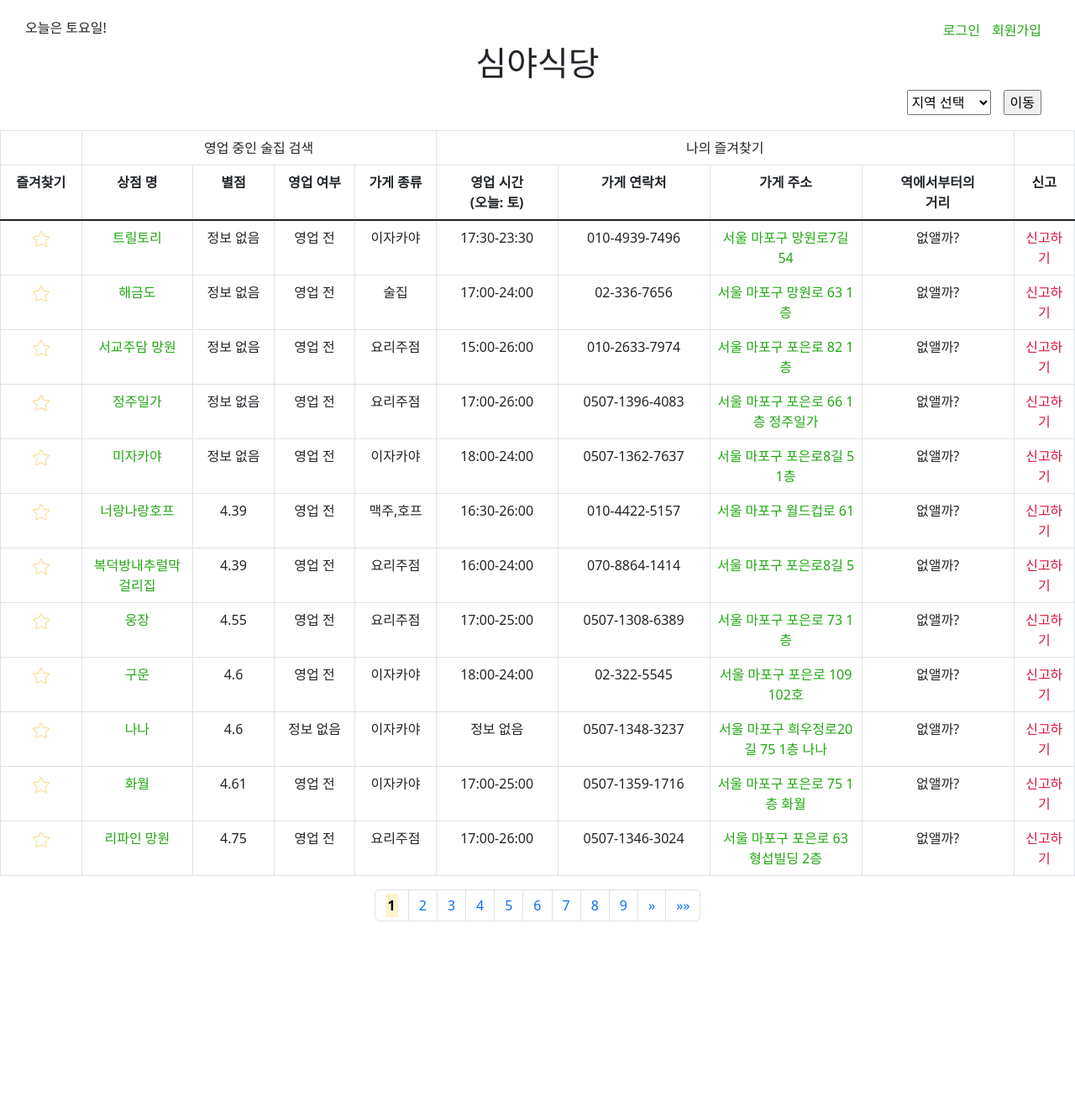
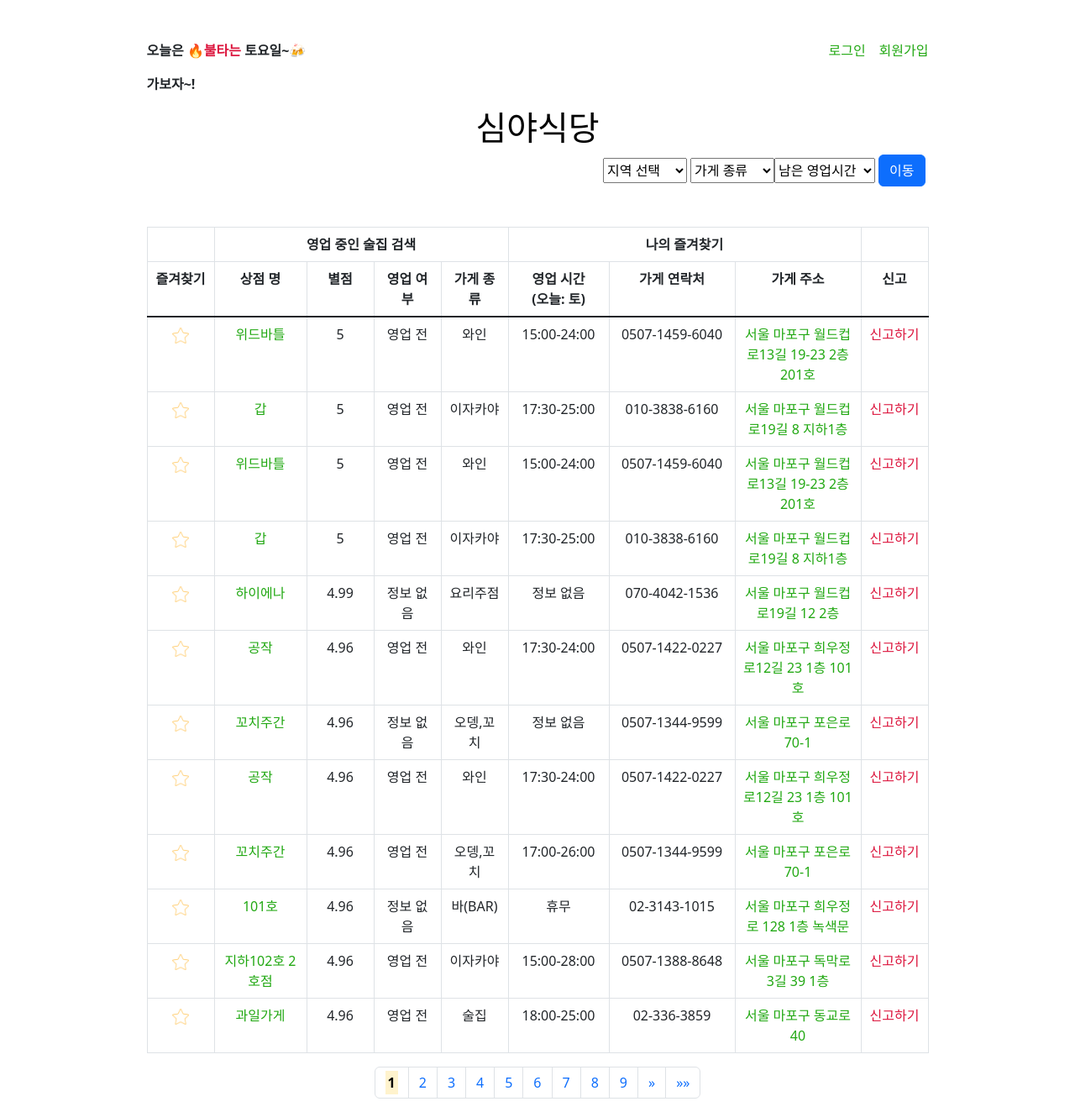
Before and after one commit to JaeY0ung/SimYaSikDang, a Flask app: page / in a window 1280 px wide. Shown: the whole page at 84% size. Before the commit the page ends 1097 px from the top, so only its background shows below. Run offline with Flask 3, Linux system fonts and the light colour scheme.

Commit message:
1. 심야식당 텍스트 클릭시 화면 리프레시 (모든 카테고리 초기화) 2. sorting을 위헤 별점 정보없음에서 0.0 으로 변경
3. 최소 남은 영업시간에 따른 필터링 완료

```diff
--- a/DataProcessing/dataProcesing.py
+++ b/DataProcessing/dataProcesing.py
@@ -15,6 +15,9 @@ def processed_data_to_csv(area):
             address = line['address']
             open_info = line['time_info']
             contact = line['contact']
+
+            if star_rating == null:
+                star_rating = 0.0
 
             open_info_by_day = {'월': {"opening_hours": null, "last_order_time": null},
                                      '화': {"opening_hours": null, "last_order_time": null},
--- a/app.py
+++ b/app.py
@@ -3,21 +3,22 @@ from Pagination.pagination import Pagination
 from FileTransform.fileTransform import load_csv
 from datetime import datetime
 import src.seoul_area_data as seoul_area_data
+from operator import itemgetter
 
-# 오늘이 무슨 요일인지 구하는 함수
+#? 오늘이 무슨 요일인지 구하는 함수
 def yoil():
     today = datetime.today().weekday()
     yoil_arr = ['월','화','수','목','금','토','일']
     return yoil_arr[today]
 
-# 지금이 몇신지 구하는 함수 (ex. 18:30)
+#? 지금이 몇신지 구하는 함수 (ex. 18:30)
 def time():
     now = datetime.now()
     return now.hour, now.minute
 
 null = '정보 없음'
-
 areas_dict = seoul_area_data.areas_dict_test
+types = ['맥주,호프', '술집', '포장마차', '이자카야', '요리주점', '오뎅,꼬치', '전통,민속주점', '와인', '바(BAR)']
 
 areas = []
 for gu in areas_dict.keys():
@@ -25,26 +26,61 @@ for gu in areas_dict.keys():
         areas.append(area)
 
 app = Flask(__name__)
-
 @app.route('/')
 def home():
+    today_yoil = yoil()
+    timenow = time()
+    #? default 창
+    shopdata = load_csv("./csv/망원_processed.csv")
+
     page = request.args.get('page', default=1, type=int)
     area = request.args.get('area', default='', type=str)
+    type = request.args.get('type', default='', type=str)
+    timefromnow = request.args.get('timefromnow', default=0, type=int)
+
+    for shop in shopdata:
+        shop_time = shop[today_yoil + "opening_hours"]
+        if shop_time in [null, '휴무']:
+            shop['status'] = null
+        else:
+            print(f'현재 시간: {timenow}')
+            shop_open_time  = int(shop_time[:2]) * 100 + int(shop_time[3:5])
+            shop_close_time = int(shop_time[-5:-3]) * 100 + int(shop_time[-2:])
+            timenow_int = timenow[0] * 100 + timenow[1]
+            if timenow_int < shop_open_time:
+                shop['status'] = '영업 전'
+            elif timenow_int <= shop_close_time:
+                shop['status'] = '영업 중'
+            else:
+                shop['status'] = '영업 종료'
+
+    #? 필터
     if area:
         shopdata = load_csv(f"./csv/{area}_processed.csv")
-    else:
-        shopdata = load_csv("./csv/망원_processed.csv")
-    today_yoil = yoil()
-    timenow = time()
-
-    for shop in shopdata:
-        print(shop[f'{today_yoil}opening_hours'])
+    if type:
+        shopdata = [shop for shop in shopdata if type == shop['type']]
+    if timefromnow:
+        data = []
+        for shop in shopdata:
+            shop_time = shop[today_yoil + "opening_hours"]
+            if shop_time in [null, '휴무']:
+                continue
+            shop_open_time  = int(shop_time[:2]) * 100 + int(shop_time[3:5])
+            shop_close_time = int(shop_time[-5:-3]) * 100 + int(shop_time[-2:])
+            timenow_int = timenow[0] * 100 + timenow[1]
+            if timenow_int + timefromnow <= shop_close_time:
+                data.append(shop)
+        shopdata = data
 
     pagemaker = Pagination()
     pagemaker.makepagination(shopdata, page)
+    print('before', shopdata)
+    #? 기본 정렬: 별점 순
+    #? 얘보다 좀 더 빠름 <- shopdata = sorted(shopdata, key = lambda x: x['star_rating'], reverse=True)
+    shopdata = sorted(shopdata, key= itemgetter('star_rating'), reverse=True)
 
-    return render_template("home.html", today_yoil = today_yoil, timenow = timenow,
-                           areas=areas, area=area, null = null,
+    return render_template("home.html", today_yoil = today_yoil, timenow = timenow, null = null,
+                           areas=areas, area=area, types = types, type = type, timefromnow = timefromnow,
                            shopdata = shopdata[pagemaker.start_index : pagemaker.end_index + 1],
                            page = page, total_page = pagemaker.total_page,
                            pagination_start = pagemaker.pagination_start,
--- a/templates/home.html
+++ b/templates/home.html
@@ -1,6 +1,5 @@
 <!DOCTYPE html>
 <html lang="en">
-
 <head>
     <meta charset="UTF-8">
     <meta name="viewport" content="width=device-width, initial-scale=1.0">
@@ -8,6 +7,9 @@
     <link href="https://cdn.jsdelivr.net/npm/bootstrap@5.3.0/dist/css/bootstrap.min.css" rel="stylesheet"
         integrity="sha384-9ndCyUaIbzAi2FUVXJi0CjmCapSmO7SnpJef0486qhLnuZ2cdeRhO02iuK6FUUVM" crossorigin="anonymous">
     <style>
+        body{
+            text-align: center;
+        }
         .cover {
             display: flex;
             justify-content: space-between;
@@ -16,70 +18,95 @@
             color: rgb(33, 168, 18);
             text-decoration: none;
         }
-        td, th, .center {
-            /* 수평 중앙 정렬하기 */
-            text-align: center;
-        }
-        .fl-r {
-            float: right;
-            margin-right: 40px;
-        }
-        .mg-r{
-            margin-right: 10px;
-        }
-        .mg-l {
-            margin-left: 30px;
-        }
-        /* class가 fl-r인 element 밑의 select에 대해 적용된다 */
-        .fl-r select{
-            margin-right: 10px;
-            width: 100px;
-            height: 30px;
-        }
-        input{
-            height: 30px;
-        }
     </style>
 </head>
-<body>
-    <br>
-    <!-- 양 끝 정렬 -->
-    <div class="cover">
-        <div><h6 class="mg-l">오늘은 {{ today_yoil }}요일!</h6></div>
-        <div class="fl-r">
-            <span class="mg-r"><a href="#">로그인</a></span>
-            <span><a href="#">회원가입</a></span>
+<body class="d-flex justify-content-center">
+    <div>
+        <div class="d-flex justify-content-between mt-5">
+            <p><strong>
+                오늘은
+                {% if today_yoil in ['금','토','일'] %}
+                    <span class="ingredient" style="color: crimson;">
+                        🔥불타는
+                    </span>
+                {% endif %}
+                {{ today_yoil }}요일~🍻
+            </strong></p>
+            <div class="d-flex justify-content-between">
+                <a href="#" class="mx-3">로그인</a>
+                <a href="#">회원가입</a>
             </div>
         </div>
-    <h1 class="center">심야식당</h1>
-    <div class="fl-r">
+        <div class="d-flex justify-content-start">
+            <p><strong>가보자~!</strong></p>
+        </div>
+        <h1 class="center"><a href="/" style="color: black;">심야식당</a></h1>
         <form method="get">
-            <select name="area">
+            <div class="d-flex justify-content-end">
+                <!--? 지역 필터 -->
+                <select name="area" class="mx-1" style="width: 100px; height: 30px; margin-top: 4px">
+                    <div>
                         {% if area %}
-                    <!-- disabled 속성을 제거하여 클릭하지 않아도 계속해서 값을 이것으로 가지도록 함) -->
                             <option value="{{ area }}" selected hidden>{{ area }}</option>
                         {% else %}
                             <option value="{{ area }}" selected disabled hidden>지역 선택</option>
                         {% endif %}
+                    </div>
+                    <div>
+                        <option value="">전체</option>
                         {% for i in areas %}
                             <option value="{{ i }}">{{ i }}</option>
                         {% endfor %}
+                    </div>
                 </select>
-            <input type="submit" value="이동">
+                <!-- TODO: multiple 속성 넣기  -->
+                <!--? 타입 필터 -->
+                <select name="type" style="width: 100px; height: 30px; margin-top: 4px">
+                    <div>
+                        {% if type %}
+                            <!-- disabled 속성을 제거하여 클릭하지 않아도 계속해서 값을 이것으로 가지도록 함) -->
+                            <option value="{{ type }}" selected hidden>{{ type }}</option>
+                        {% else %}
+                            <option value="{{ type }}" selected disabled hidden>가게 종류</option>
+                        {% endif %}
+                    </div>
+                    <div>
+                        <option value="">전체</option>
+                        {% for t in types %}
+                            <option value="{{ t }}">{{ t }}</option>
+                        {% endfor %}
+                    </div>
+                </select>
+                <!--? 시간 필터 -->
+                <select name="timefromnow" style="width: 120px; height: 30px; margin-top: 4px">
+                    <div>
+                        {% if timefromnow %}
+                            <option value="{{ timefromnow }}" selected hidden>{{ timefromnow }}시간 이상</option>
+                        {% else %}
+                            <option value="" selected disabled hidden>남은 영업시간</option>
+                        {% endif %}
+                    </div>
+                    <div>
+                        <option value="">전체</option>
+                        {% for t in [[2, '2시간 이상'], [3, '3시간 이상'], [4, '4시간 이상']] %}
+                            <option value="{{ t[0] }}">{{ t[1] }}</option>
+                        {% endfor %}
+                    </div>
+                </select>
+
+                <input type="submit" value="이동" class="btn btn-primary mx-1" >
+            </div>
         </form>
-    </div>
         <br>
         <br>
         <div>
             <table class="table table-bordered">
                 <thead>
                     <tr>
-                    <!-- 다른 테이블과 가로 길이 맞추기 -->
-                    <td scope="col" id="open_shop_li" colspan="1"></td>
-                    <td scope="col" id="open_shop_li" colspan="4">영업 중인 술집 검색</td>
-                    <td scope="col" id="favorite_shop" colspan="4">나의 즐겨찾기</td>
-                    <td scope="col" id="open_shop_li" colspan="1"></td>
-
+                        <th scope="col" id="" colspan="1"></th>
+                        <th scope="col" id="open_shop_li" colspan="4">영업 중인 술집 검색</th>
+                        <th scope="col" id="favorite_shop" colspan="3">나의 즐겨찾기</th>
+                        <th scope="col" id="" colspan="1"></th>
                     </tr>
                 </thead>
                 <tr>
@@ -91,10 +118,8 @@
                     <th scope="col" width="120">영업 시간<br>(오늘: {{ today_yoil }})</th>
                     <th scope="col" width="150">가게 연락처</th>
                     <th scope="col" width="150">가게 주소</th>
-                <th scope="col" width="150">역에서부터의<br>거리</th>
-                <th scope="col" width="60">신고</th>
+                    <th scope="col" width="80">신고</th>
                 </tr>
-
 
                 <tbody class="table-group-divider">
                     {% for shop in shopdata %}
@@ -102,25 +127,11 @@
                         <td><img src="{{ url_for('static', filename='IMG/star/empty_yellow_star.png') }}" alt="star_img" width="20" ></td>
                         <td><a href="https://map.naver.com/v5/search/{{ shop['name'] }}/place" target="_blank">{{ shop['name'] }}</a></td>
                         <td>{{ shop['star_rating'] }}</td>
-                    {% set shop_time = shop[today_yoil + "opening_hours"] %}
-                    {% set shop_open_time = shop_time[:2]| int * 100 + shop_time[3:5] | int %}
-                    {% set shop_close_time = shop_time[-5:-3]| int * 100 + shop_time[-2:] | int %}
-                    <td>
-                    {% if shop_time == null%}
-                        {{ null }}
-                    {% elif timenow[0]*100 + timenow[1] < shop_open_time %}
-                        영업 전
-                    {% elif timenow[0]*100 + timenow[1] <= shop_close_time %}
-                        영업 중
-                    {% else %}
-                        영업 종료
-                    {% endif %}
-                    </td>
+                        <td>{{ shop['status'] }}</td>
                         <td>{{ shop['type'] }}</td>
-                    <td>{{ shop_time }}</td>
+                        <td>{{ shop[today_yoil + "opening_hours"] }}</td>
                         <td>{{ shop['contact'] }}</td>
                         <td><a href="https://map.naver.com/v5/directions/-/14129228.684381623,4517601.068035996,{{ area }} {{ shop['name'] }},1151030658,PLACE_POI/-/transit?c=15,0,0,0,dh&isCorrectAnswer=true" target="_blank" >{{ shop['address'] }}</a></td>
-                    <td>없앨까?</td>
                         <td><a style="color: crimson" href="/singo?area={{ area }}&name={{ shop['name'] }}" target="_blank">신고하기</a></td>
                     </tr>
                     {% endfor %}
@@ -155,6 +166,7 @@
                 {% endif %}
             </ul>
         </nav>
+    </div>
     <script src="https://cdn.jsdelivr.net/npm/bootstrap@5.3.0/dist/js/bootstrap.bundle.min.js"
         integrity="sha384-geWF76RCwLtnZ8qwWowPQNguL3RmwHVBC9FhGdlKrxdiJJigb/j/68SIy3Te4Bkz"
         crossorigin="anonymous"></script>
```
Also changed, not shown: csv/망원_processed.csv, csv/연남동_processed.csv, csv/합정_processed.csv, 3 other files. Lines whose indentation alone changed are shown as unchanged.
